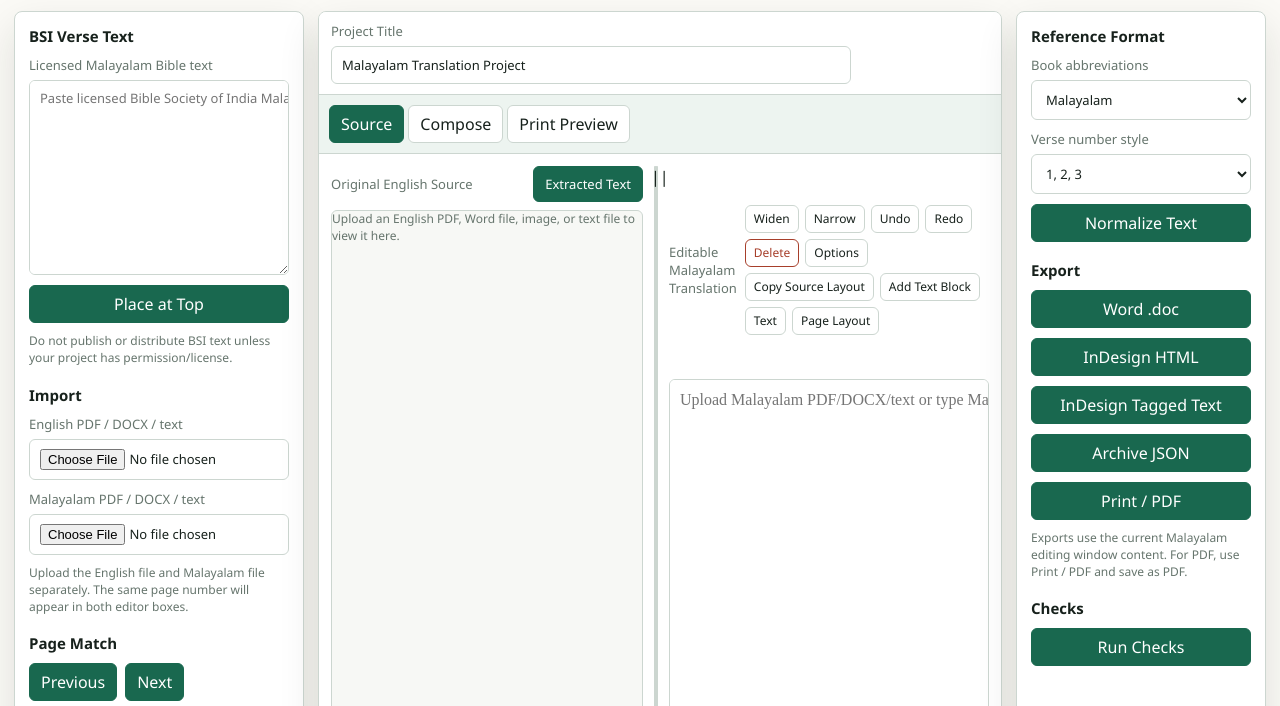
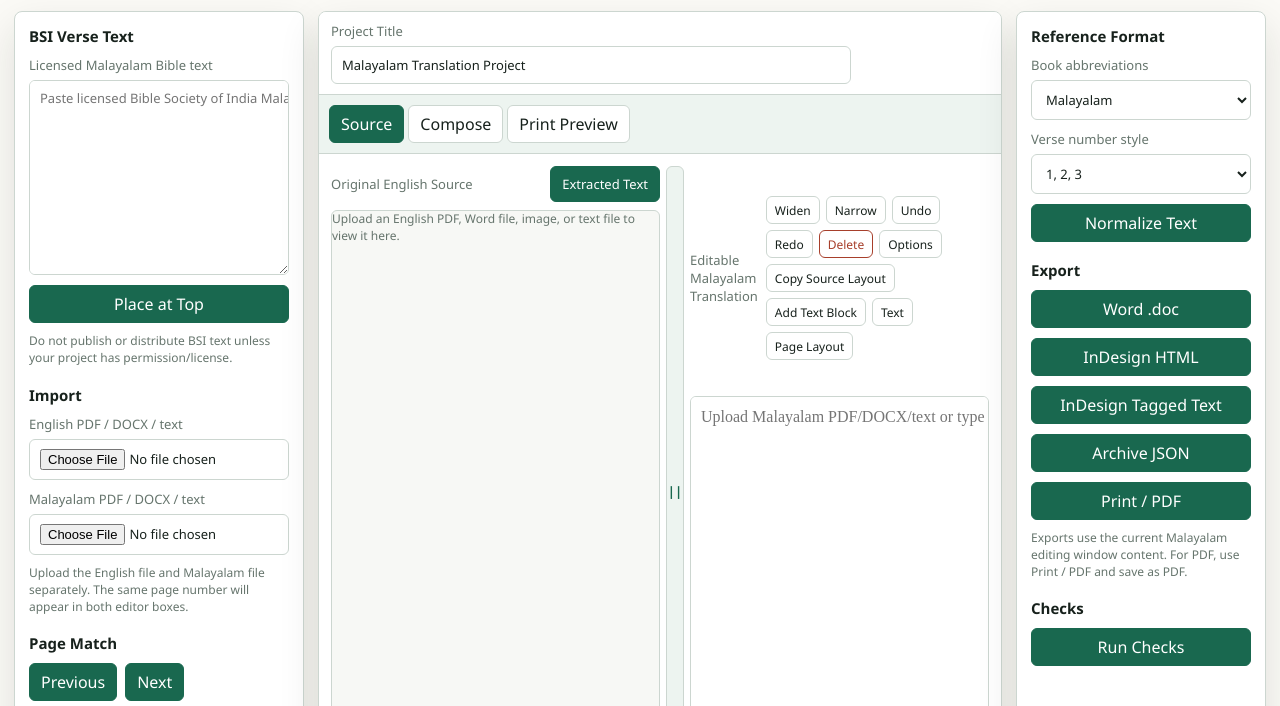
Before and after one commit to Jayasree2020/ISB-malayalam, a website: page index.html in a window 1280 px wide. Shown: the part 93-799 px from the top of the page. Drawn offline with nearby package versions, Linux system fonts and the light colour scheme.

Commit message:
Improve horizontal editor resizing controls: styles.css

```diff
--- a/styles.css
+++ b/styles.css
@@ -204,24 +204,41 @@ h2 {
 
 .split {
   display: grid;
-  grid-template-columns: minmax(260px, var(--source-width, 50%)) 10px minmax(320px, 1fr);
-  gap: 8px;
+  grid-template-columns: minmax(220px, var(--source-width, 50%)) 18px minmax(280px, 1fr);
+  gap: 6px;
   height: calc(100vh - 150px);
 }
 
 .split-resize-handle {
-  width: 10px;
+  width: 18px;
   height: 100%;
   border-radius: 6px;
-  background: linear-gradient(90deg, transparent 0 3px, var(--line) 3px 7px, transparent 7px 10px);
+  background: var(--soft);
+  border: 1px solid var(--line);
+  color: var(--accent);
   cursor: col-resize;
   touch-action: none;
+  display: grid;
+  place-items: center;
+  user-select: none;
+}
+
+.split-resize-handle span {
+  font-size: 13px;
+  font-weight: 700;
+  line-height: 1;
 }
 
 .split-resize-handle:hover,
 .split-resize-handle:focus {
-  background: linear-gradient(90deg, transparent 0 3px, var(--accent) 3px 7px, transparent 7px 10px);
+  background: #dbece4;
+  border-color: var(--accent);
   outline: none;
+}
+
+body.resizing-columns {
+  cursor: col-resize;
+  user-select: none;
 }
 
 .viewer-block {
@@ -229,6 +246,7 @@ h2 {
   grid-template-rows: auto minmax(260px, 1fr) auto;
   gap: 8px;
   min-height: 0;
+  min-width: 0;
 }
 
 .viewer-header {
@@ -277,6 +295,7 @@ h2 {
 
 .editor-block {
   height: 100%;
+  min-width: 0;
 }
 
 .editor-title-row {
```
